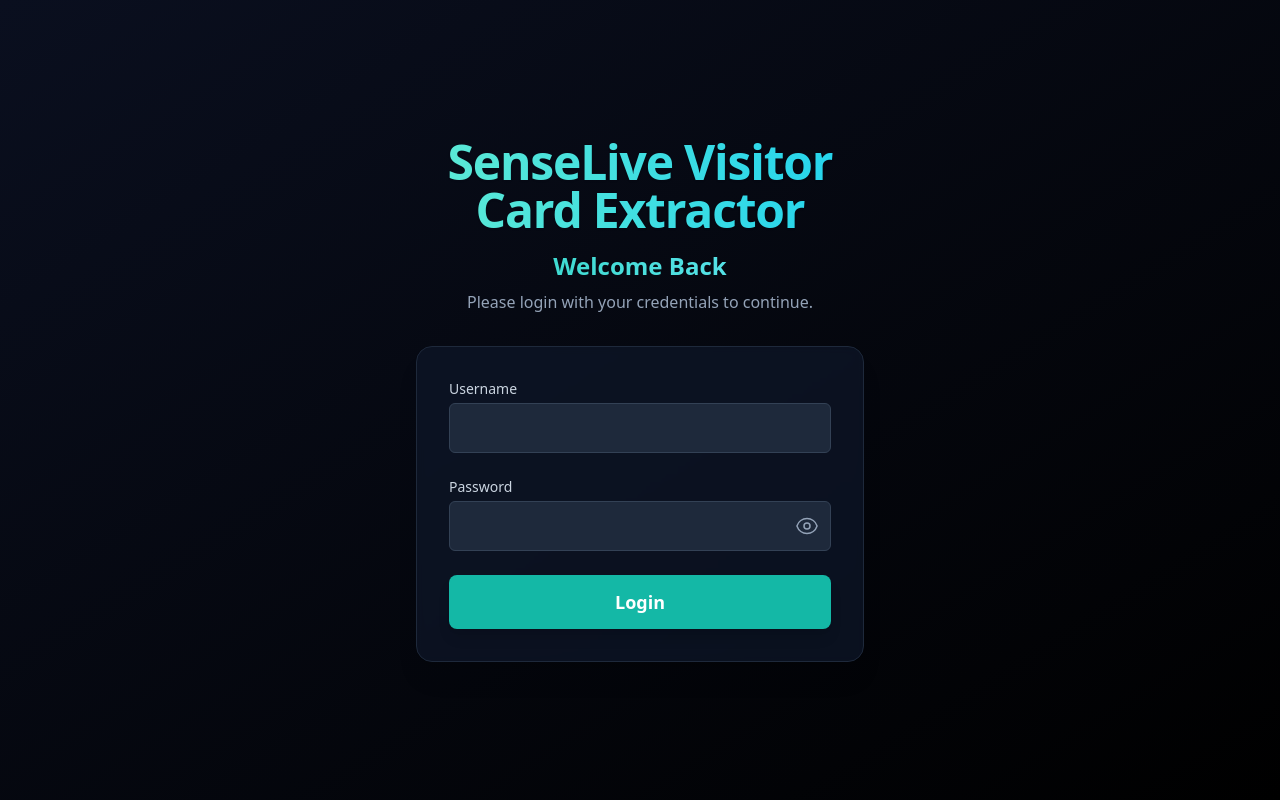
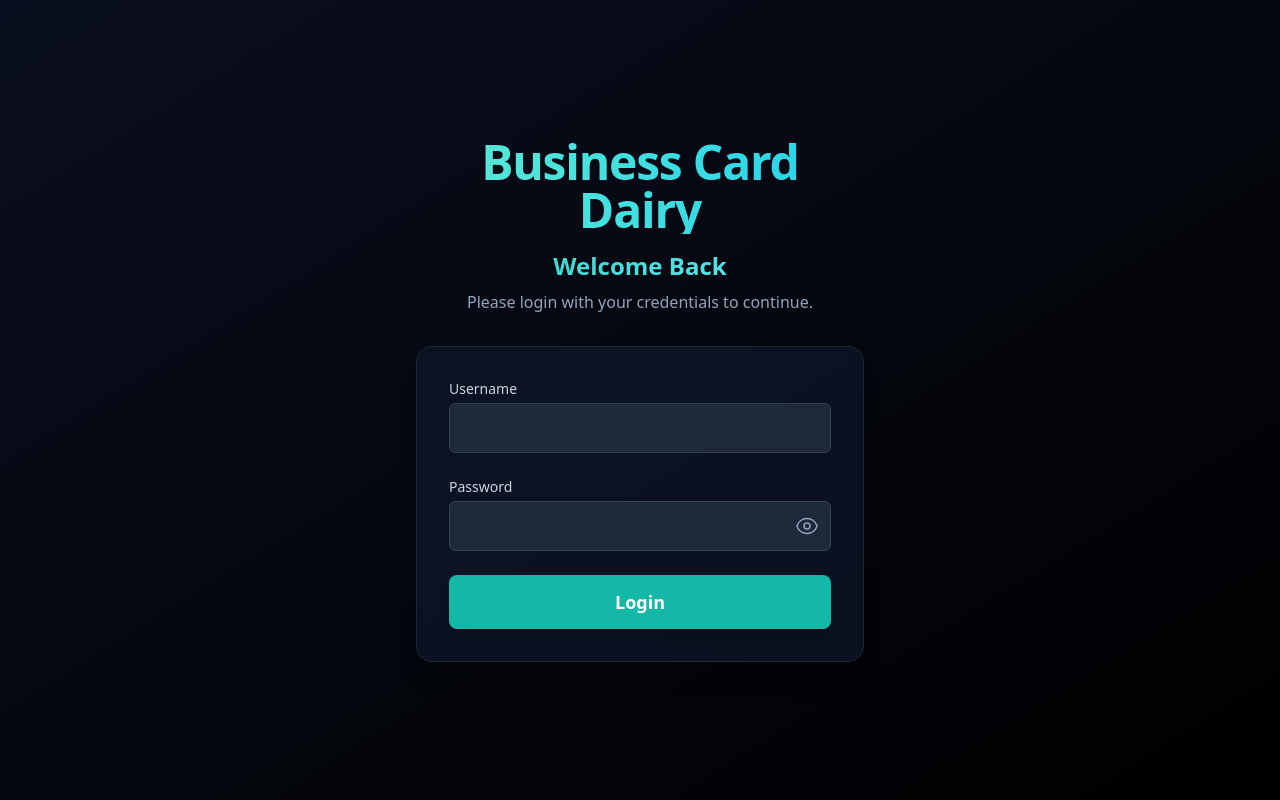
Before and after one commit to piyush110920/VISITOR-CARD, a plain HTML site: page index.html in a window 1280 px wide. Drawn offline with nearby package versions, Linux system fonts and the light colour scheme.

Commit message:
update title and headings to reflect new branding for Business Card Dairy

```diff
--- a/index.html
+++ b/index.html
@@ -3,7 +3,7 @@
 <head>
   <meta charset="UTF-8">
   <meta name="viewport" content="width=device-width, initial-scale=1.0">
-  <title>SenseLive Visitor Card Extractor</title>
+  <title>Business Card Dairy</title>
   <script src="https://cdn.tailwindcss.com"></script>
   <style>
     /* Custom transition for a smoother experience */
@@ -57,7 +57,7 @@
   <div id="loginContainer" class="max-w-md w-full mx-auto">
     <div class="text-center mb-8">
       <h1 class="text-4xl sm:text-5xl font-extrabold text-transparent bg-clip-text bg-gradient-to-r from-teal-300 to-cyan-400 drop-shadow-sm tracking-tight">
-        SenseLive Visitor Card Extractor
+        Business Card Dairy
       </h1>
       <h2 class="text-2xl font-bold text-transparent bg-clip-text bg-gradient-to-r from-teal-400 to-cyan-300 mt-4">Welcome Back</h2>
       <p class="text-md text-slate-400 mt-2">Please login with your credentials to continue.</p>
@@ -94,7 +94,7 @@
   <div id="appContainer" class="max-w-4xl w-full mx-auto bg-slate-900/70 backdrop-blur-sm p-6 sm:p-10 rounded-2xl shadow-xl border border-slate-800 hidden">
     <div class="text-center mb-10">
       <h1 class="text-4xl sm:text-5xl font-extrabold text-transparent bg-clip-text bg-gradient-to-r from-teal-300 to-cyan-400 mb-2 drop-shadow-md tracking-tight">
-        SenseLive Visitor Card Extractor
+        Business Card Dairy
       </h1>
       <p class="text-xl sm:text-2xl font-semibold text-slate-300 mt-2">
         Scan a card and send a customized follow-up.
```
